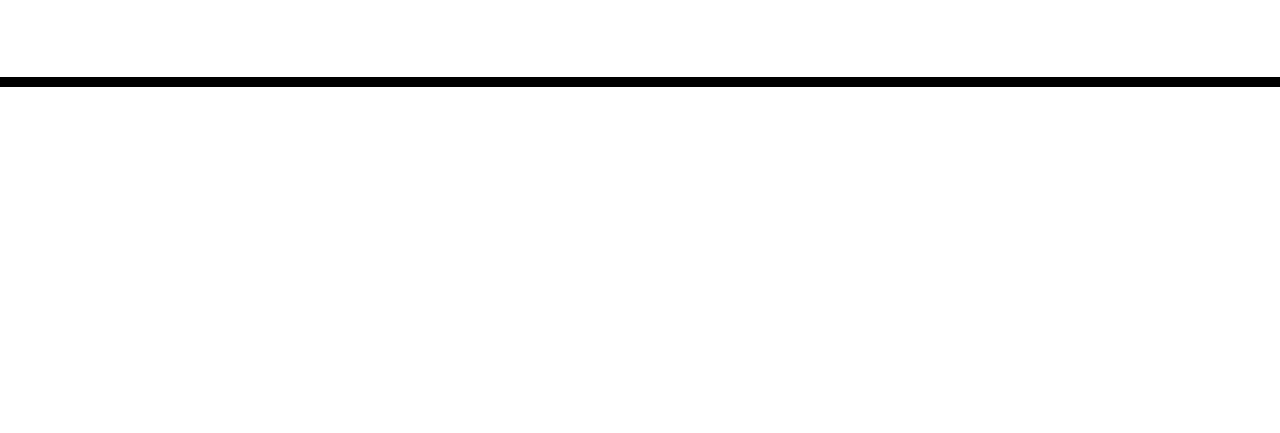
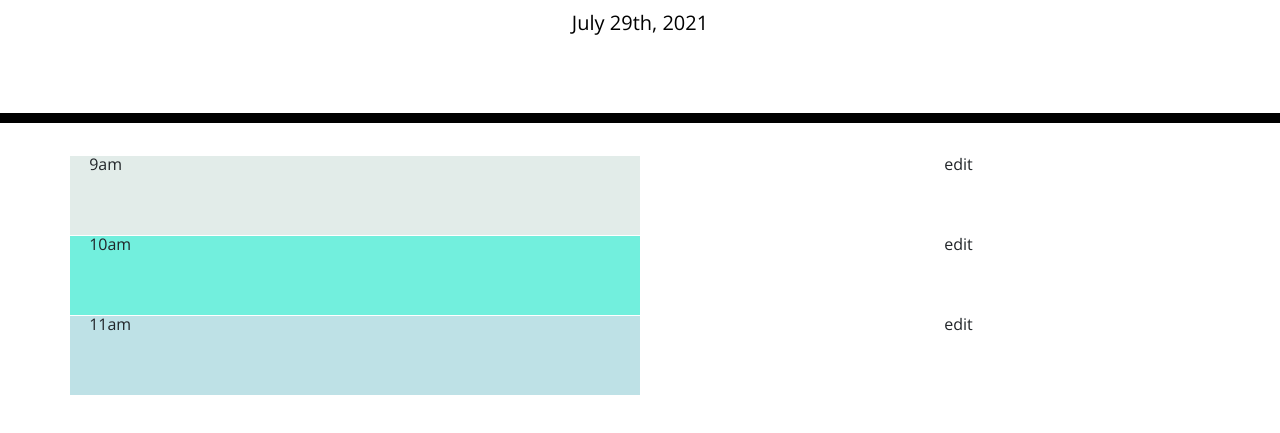
Before and after one commit to kdassign/HW5, a plain HTML site: page Develop/index.html in a window 1280 px wide. Shown: the part 181-614 px from the top of the page. Drawn offline with nearby package versions, Linux system fonts and the light colour scheme.

Commit message:
got date to show up

```diff
--- a/Develop/index.html
+++ b/Develop/index.html
@@ -17,14 +17,29 @@
   <header class="jumbotron">
     <h1 class="display-3">Work Day Scheduler</h1>
     <p class="lead">A simple calendar app for scheduling your work day</p>
-    <p id="date" class="lead"></p>
+    <p id="currentDay" class="lead"></p>
   </header>
   <div class="container">
-    <!-- Timeblocks go here -->
+    <div class="row my-row">
+      <div class="col-md-6" style="background-color:#e2ece9;" id="9"> 9am </div>
+      <div class="col my-col col-a2 edit_cont"> </div>
+      <div class="col my-col col-a3 edit_btn"> edit </div>
+    </div>
+    <div class="row my-row">
+      <div class="col-md-6" style="background-color:#72efdd;" id="9"> 10am </div>
+      <div class="col my-col col-a2 edit_cont"> </div>
+      <div class="col my-col col-a3 edit_btn"> edit </div>
+    </div>
+    <div class="row my-row">
+      <div class="col-md-6" style="background-color:#bee1e6;" id="9"> 11am </div>
+      <div class="col my-col col-a2 edit_cont"> </div>
+      <div class="col my-col col-a3 edit_btn"> edit </div>
+    </div>
   </div>
 
-  <script src="https://cdnjs.cloudflare.com/ajax/libs/jquery/3.2.1/jquery.min.js"></script>
-  <script src="https://cdnjs.cloudflare.com/ajax/libs/moment.js/2.24.0/moment.min.js"></script>
+  <script type="text/javascript" src="https://cdnjs.cloudflare.com/ajax/libs/jquery/3.2.1/jquery.min.js"></script>
+  <script type="text/javascript" src="https://cdnjs.cloudflare.com/ajax/libs/moment.js/2.24.0/moment.min.js"></script>
+  <script type="text/javascript" src="script.js"></script>
 </body>
 
 </html>
--- a/Develop/script.js
+++ b/Develop/script.js
@@ -1,2 +1,6 @@
-var currentDay = moment().format("MMM Do, YYYY");
-$("date").text(currentDay);
+
+var displayTime = moment();
+
+
+var toDay = displayTime.format("MMMM Do, YYYY");
+$("#currentDay").text(toDay);
```
